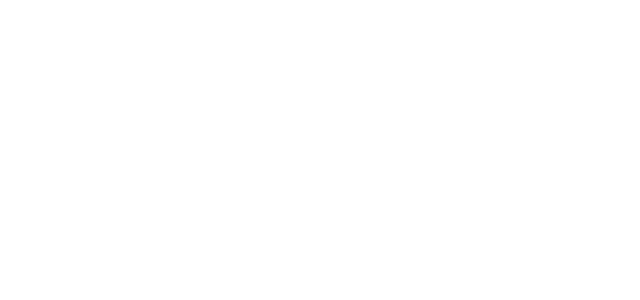
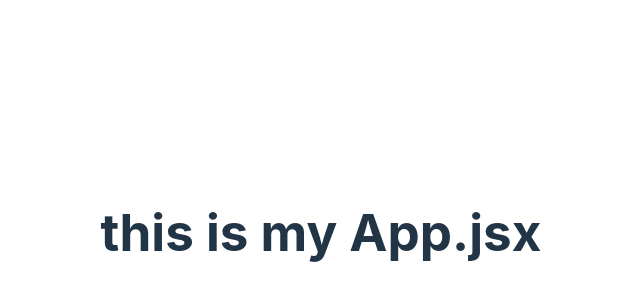
Before and after one commit to omarakamal/new-practice, a React (Vite) app: page / in a window 1280 px wide. Shown: the part 168-468 px from the top of the page, without its empty margins (319-959 px from the left). Built offline with nearby package versions, Linux system fonts and the light colour scheme.

Commit message:
Update App.jsx

```diff
--- a/src/App.jsx
+++ b/src/App.jsx
@@ -4,7 +4,7 @@
 
   return (
     <>
-
+      <h1>this is my App.jsx</h1>
     </>
   )
 }
```
